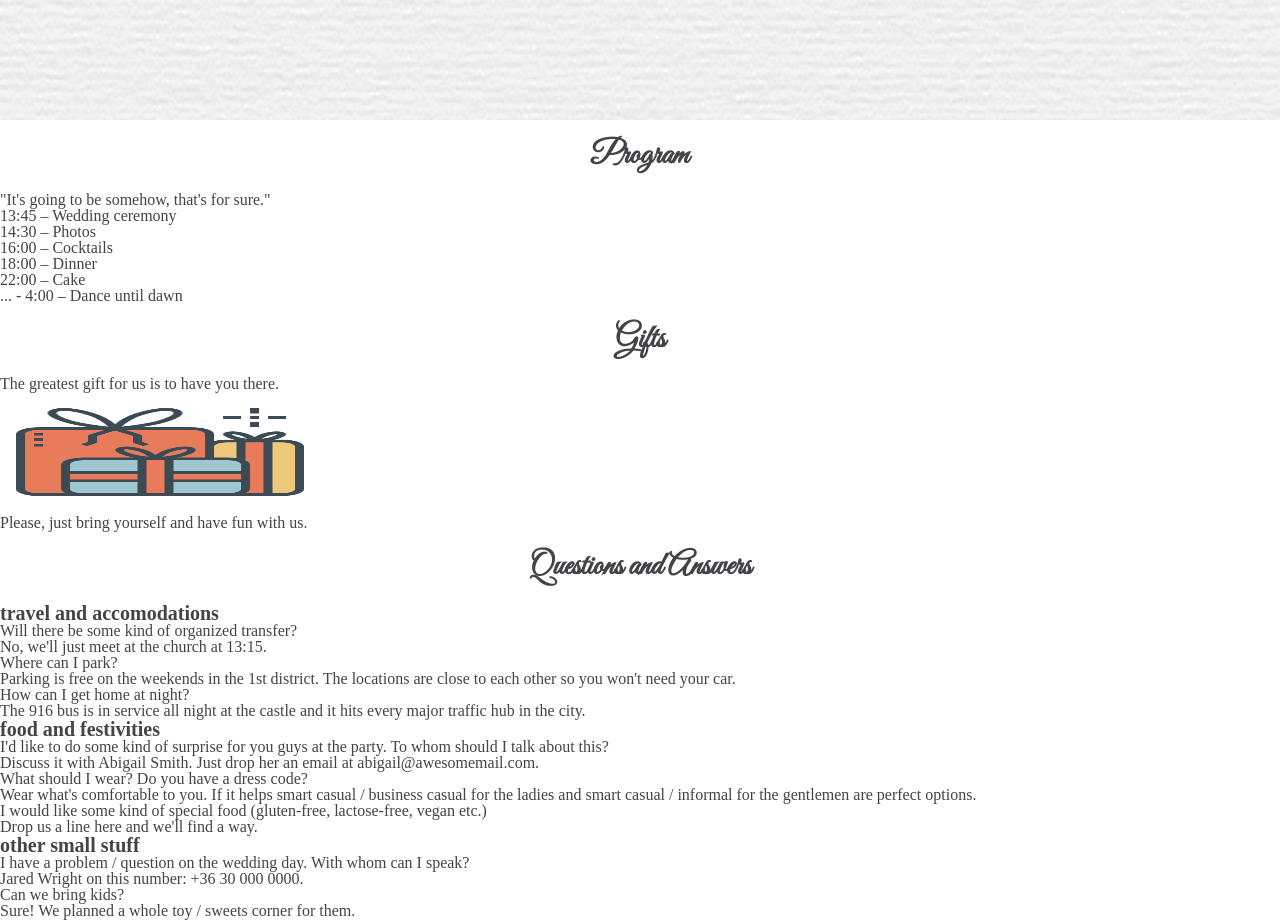
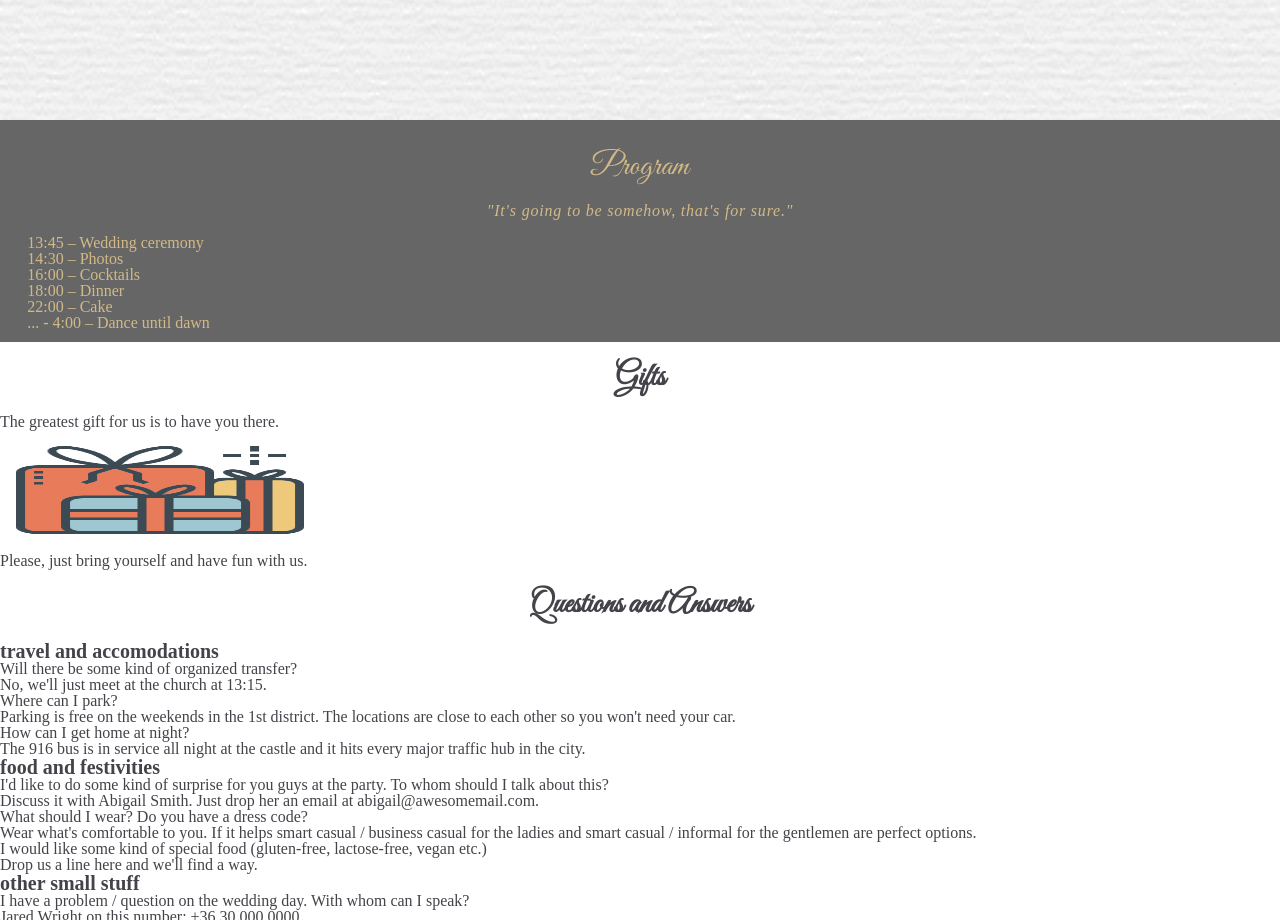
Before and after one commit to martaevrensel/Zoe-Alex-Wedding, a plain HTML site: page index.html in a window 1280 px wide. Shown: the part 1480-2400 px from the top of the page. Drawn offline with nearby package versions, Linux system fonts and the light colour scheme.

Commit message:
main -program styles

```diff
--- a/wedding.css
+++ b/wedding.css
@@ -99,3 +99,27 @@ hr {
   background-color: black;
   margin: .7rem auto;
 }
+
+/* ===Program=== */
+
+.program {
+  background-color: hsla(100,0%,0%,.6);
+  padding: .7rem;
+}
+
+.program h2 {
+  color: #d2ba87;
+  font-weight: 500;
+}
+.program-wrapper p {
+  color: #d2ba87;
+  text-align: center;
+  padding-bottom: 1rem;
+  font-style: italic;
+  letter-spacing: .05rem
+}
+
+li {
+  color: #d2ba87;
+  margin-left: 1rem;
+}
```
